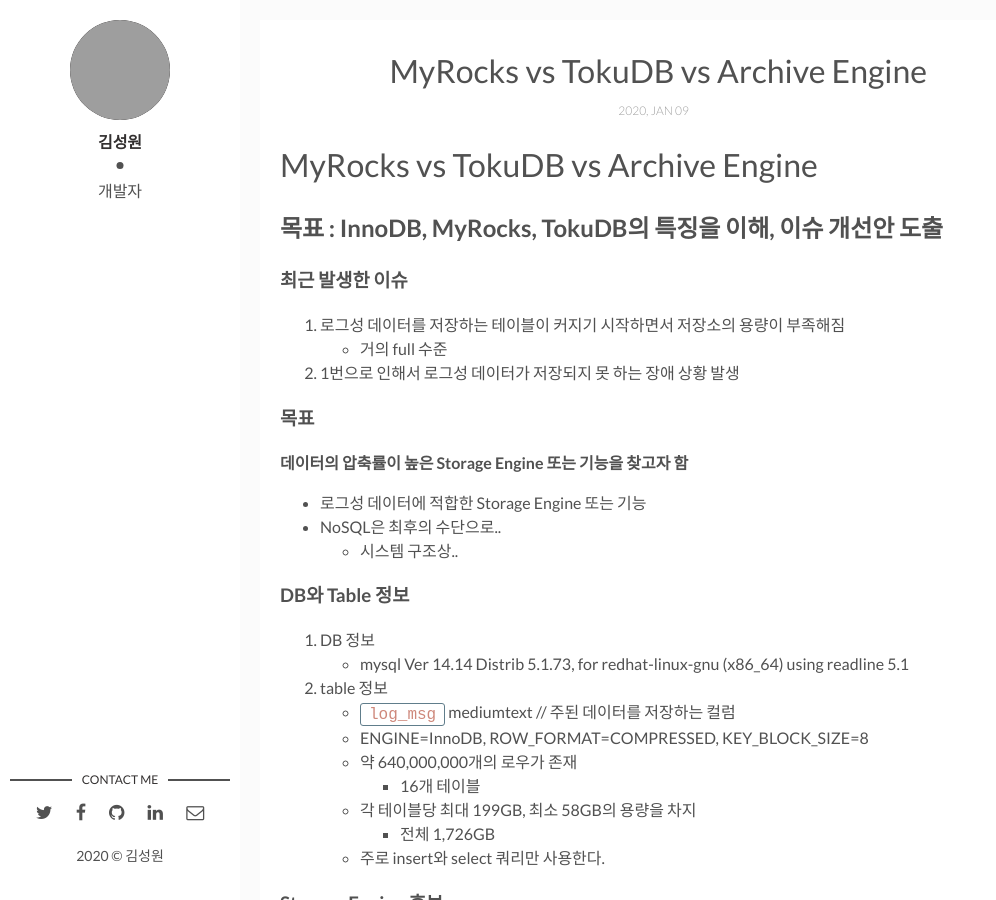
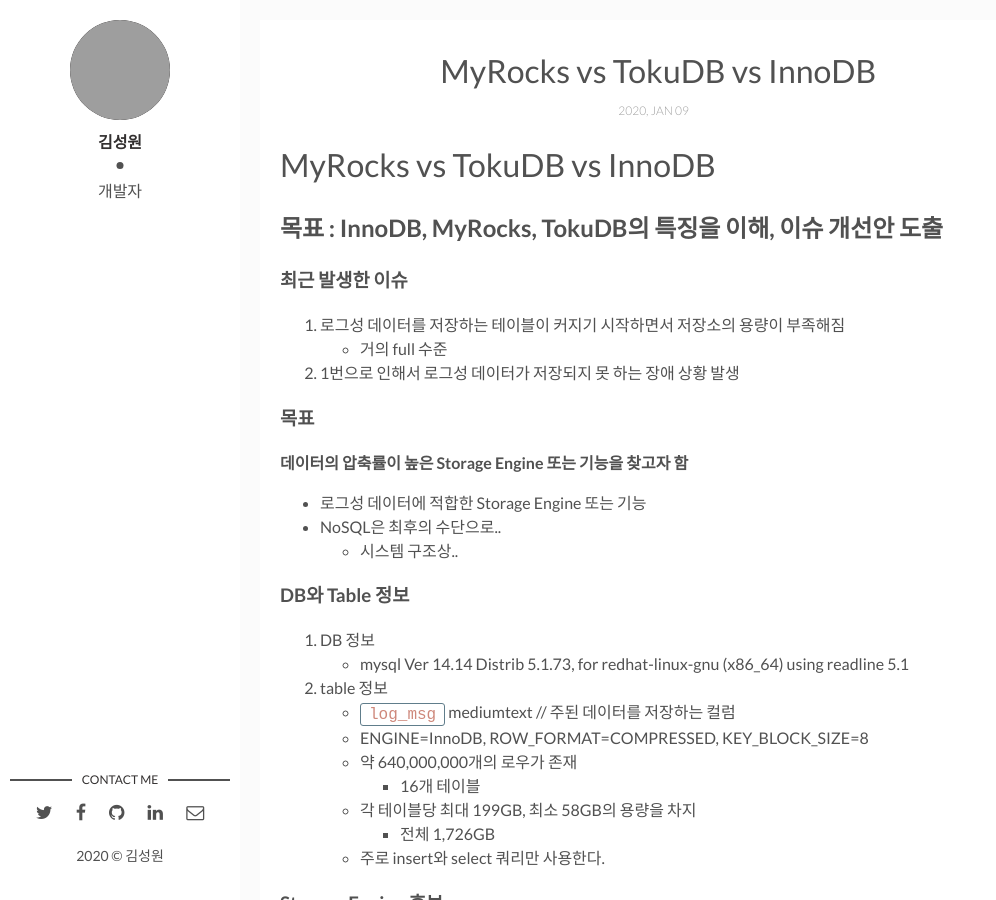
Before and after one commit to sungwonkim-dev/sungwonkim-dev.github.io, a Jekyll site: the page built from _posts/2020-01-23-innodb-myrocks-tokudb.markdown, in a window 1280 px wide and 900 px high, cut to the strip 0-900 px from the top of the window. Shown: the whole strip, without its empty margins (0-996 px from the left). Built offline with Jekyll 4.4.1, drawn with Linux system fonts in a browser that asks for light colours; comment, search, counter and statistics services are not loaded; grey boxes are pictures that could not be loaded.

Commit message:
MyRocks vs TokuDB vs InnoDB

```diff
--- a/_posts/2020-01-23-innodb-myrocks-tokudb.markdown
+++ b/_posts/2020-01-23-innodb-myrocks-tokudb.markdown
@@ -1,6 +1,6 @@
 ---
 layout: post
-title: MyRocks vs TokuDB vs Archive Engine
+title: MyRocks vs TokuDB vs InnoDB
 date: 2020-01-10 00:00:00 +0300
 description: # Add post description (optional)
 img: #software.jpg # Add image post (optional)
@@ -8,7 +8,7 @@
 tags: [database, maria db, MySQL] # add tag
 ---
 
-# MyRocks vs TokuDB vs Archive Engine
+# MyRocks vs TokuDB vs InnoDB
 ## 목표 : InnoDB, MyRocks, TokuDB의 특징을 이해, 이슈 개선안 도출
 ### 최근 발생한 이슈
 1. 로그성 데이터를 저장하는 테이블이 커지기 시작하면서 저장소의 용량이 부족해짐
```
